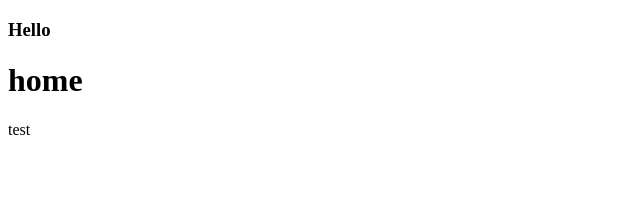
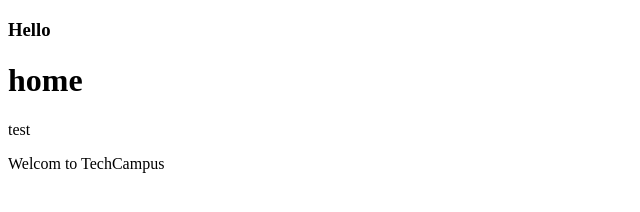
Before and after one commit to almalk24/TechCampus-one, a plain HTML site: page index.html in a window 1280 px wide. Shown: the whole page, without its empty margins (0-640 px from the left). Drawn offline with Linux system fonts and the light colour scheme.

Commit message:
add new line

```diff
--- a/index.html
+++ b/index.html
@@ -7,5 +7,6 @@
 	<h3>Hello</h3>
 <h1>home</h1>
 	<p>test</p>
+	<p>Welcom to TechCampus</p>
 </body>
 </html>
```
